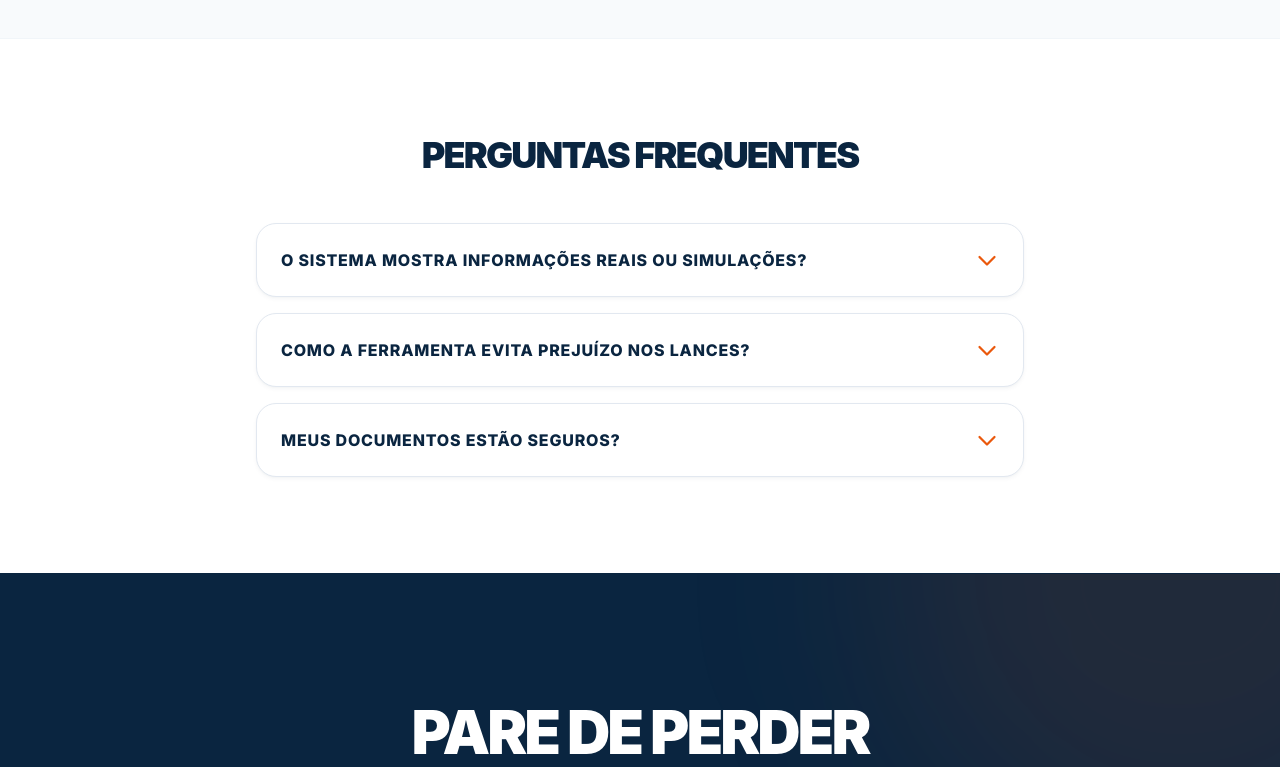
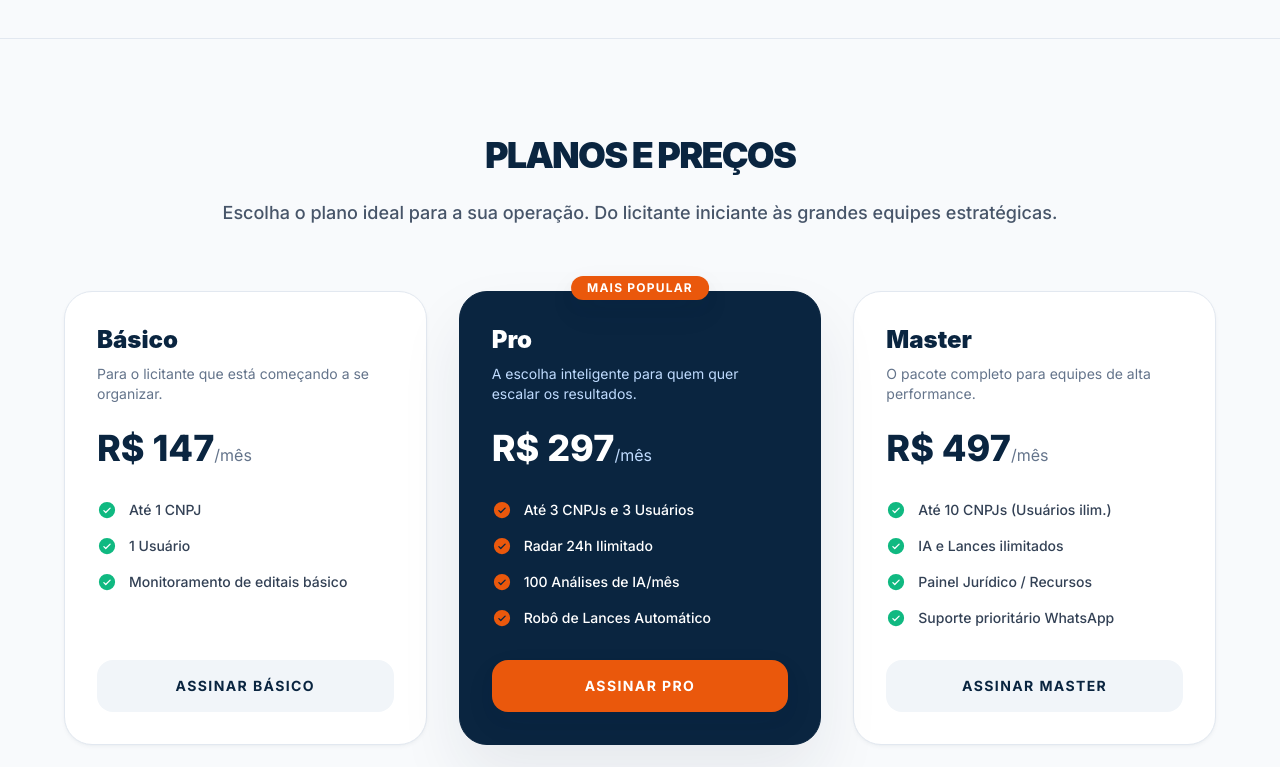
Before and after one commit to kaciaraynara/ESPERTISE-LICITACAO, a React (Vite) app in the folder frontend/: page / in a window 1280 px wide. Shown: the part 4680-5447 px from the top of the page. Built offline with nearby package versions, Linux system fonts and the light colour scheme; no server answers.

Commit message:
feat: adiciona secao de planos a landing page

```diff
--- a/frontend/src/pages/LandingPage.tsx
+++ b/frontend/src/pages/LandingPage.tsx
@@ -312,7 +312,71 @@ export default function LandingPage() {
          </div>
       </section>
 
-      {/* 8. PERGUNTAS FREQUENTES */}
+      {/* 8. PLANOS */}
+      <section id="planos" className="w-full bg-slate-50 py-24 px-6 md:px-12 border-t border-slate-200">
+         <div className="max-w-6xl mx-auto">
+            <div className="text-center mb-16">
+               <motion.h2 initial="hidden" whileInView="visible" viewport={{ once: true }} variants={fadeInUp} className="text-3xl md:text-4xl font-black uppercase tracking-tighter text-[#0A2540] mb-6">
+                  Planos e Preços
+               </motion.h2>
+               <motion.p initial="hidden" whileInView="visible" viewport={{ once: true }} variants={fadeInUp} className="text-lg text-slate-600 font-medium">
+                  Escolha o plano ideal para a sua operação. Do licitante iniciante às grandes equipes estratégicas.
+               </motion.p>
+            </div>
+
+            <div className="grid grid-cols-1 md:grid-cols-3 gap-8 items-stretch">
+               {/* Plano Basico */}
+               <motion.div initial={{ opacity: 0, y: 30 }} whileInView={{ opacity: 1, y: 0 }} viewport={{ once: true }} transition={{ duration: 0.5 }} className="bg-white border border-slate-200 rounded-3xl p-8 shadow-sm hover:shadow-lg transition-all flex flex-col">
+                  <h3 className="text-2xl font-black text-[#0A2540] mb-2">Básico</h3>
+                  <p className="text-sm text-slate-500 min-h-[40px] mb-6">Para o licitante que está começando a se organizar.</p>
+                  <div className="mb-8">
+                     <span className="text-4xl font-black text-[#0A2540]">R$ 147</span><span className="text-slate-500">/mês</span>
+                  </div>
+                  <ul className="space-y-4 mb-8 flex-1">
+                     <li className="flex items-start gap-3"><CheckCircle weight="fill" className="text-emerald-500 w-5 h-5 shrink-0" /><span className="text-sm font-medium text-slate-700">Até 1 CNPJ</span></li>
+                     <li className="flex items-start gap-3"><CheckCircle weight="fill" className="text-emerald-500 w-5 h-5 shrink-0" /><span className="text-sm font-medium text-slate-700">1 Usuário</span></li>
+                     <li className="flex items-start gap-3"><CheckCircle weight="fill" className="text-emerald-500 w-5 h-5 shrink-0" /><span className="text-sm font-medium text-slate-700">Monitoramento de editais básico</span></li>
+                  </ul>
+                  <button onClick={() => navigate('/register')} className="w-full py-4 rounded-xl font-bold bg-slate-100 text-[#0A2540] hover:bg-slate-200 transition-colors uppercase tracking-widest text-sm">Assinar Básico</button>
+               </motion.div>
+
+               {/* Plano Pro */}
+               <motion.div initial={{ opacity: 0, y: 30 }} whileInView={{ opacity: 1, y: 0 }} viewport={{ once: true }} transition={{ duration: 0.5, delay: 0.1 }} className="bg-[#0A2540] border border-[#0A2540] rounded-3xl p-8 shadow-2xl transform md:-translate-y-4 flex flex-col relative">
+                  <div className="absolute -top-4 left-1/2 -translate-x-1/2 bg-[#EA580C] text-white px-4 py-1 rounded-full text-xs font-bold uppercase tracking-widest shadow-lg whitespace-nowrap">Mais Popular</div>
+                  <h3 className="text-2xl font-black text-white mb-2">Pro</h3>
+                  <p className="text-sm text-blue-200 min-h-[40px] mb-6">A escolha inteligente para quem quer escalar os resultados.</p>
+                  <div className="mb-8">
+                     <span className="text-4xl font-black text-white">R$ 297</span><span className="text-blue-200">/mês</span>
+                  </div>
+                  <ul className="space-y-4 mb-8 flex-1">
+                     <li className="flex items-start gap-3"><CheckCircle weight="fill" className="text-[#EA580C] w-5 h-5 shrink-0" /><span className="text-sm font-medium text-white">Até 3 CNPJs e 3 Usuários</span></li>
+                     <li className="flex items-start gap-3"><CheckCircle weight="fill" className="text-[#EA580C] w-5 h-5 shrink-0" /><span className="text-sm font-medium text-white">Radar 24h Ilimitado</span></li>
+                     <li className="flex items-start gap-3"><CheckCircle weight="fill" className="text-[#EA580C] w-5 h-5 shrink-0" /><span className="text-sm font-medium text-white">100 Análises de IA/mês</span></li>
+                     <li className="flex items-start gap-3"><CheckCircle weight="fill" className="text-[#EA580C] w-5 h-5 shrink-0" /><span className="text-sm font-medium text-white">Robô de Lances Automático</span></li>
+                  </ul>
+                  <button onClick={() => navigate('/register')} className="w-full py-4 rounded-xl font-bold bg-[#EA580C] hover:bg-orange-600 text-white transition-all shadow-lg hover:shadow-orange-500/30 uppercase tracking-widest text-sm">Assinar Pro</button>
+               </motion.div>
+
+               {/* Plano Master */}
+               <motion.div initial={{ opacity: 0, y: 30 }} whileInView={{ opacity: 1, y: 0 }} viewport={{ once: true }} transition={{ duration: 0.5, delay: 0.2 }} className="bg-white border border-slate-200 rounded-3xl p-8 shadow-sm hover:shadow-lg transition-all flex flex-col">
+                  <h3 className="text-2xl font-black text-[#0A2540] mb-2">Master</h3>
+                  <p className="text-sm text-slate-500 min-h-[40px] mb-6">O pacote completo para equipes de alta performance.</p>
+                  <div className="mb-8">
+                     <span className="text-4xl font-black text-[#0A2540]">R$ 497</span><span className="text-slate-500">/mês</span>
+                  </div>
+                  <ul className="space-y-4 mb-8 flex-1">
+                     <li className="flex items-start gap-3"><CheckCircle weight="fill" className="text-emerald-500 w-5 h-5 shrink-0" /><span className="text-sm font-medium text-slate-700">Até 10 CNPJs (Usuários ilim.)</span></li>
+                     <li className="flex items-start gap-3"><CheckCircle weight="fill" className="text-emerald-500 w-5 h-5 shrink-0" /><span className="text-sm font-medium text-slate-700">IA e Lances ilimitados</span></li>
+                     <li className="flex items-start gap-3"><CheckCircle weight="fill" className="text-emerald-500 w-5 h-5 shrink-0" /><span className="text-sm font-medium text-slate-700">Painel Jurídico / Recursos</span></li>
+                     <li className="flex items-start gap-3"><CheckCircle weight="fill" className="text-emerald-500 w-5 h-5 shrink-0" /><span className="text-sm font-medium text-slate-700">Suporte prioritário WhatsApp</span></li>
+                  </ul>
+                  <button onClick={() => navigate('/register')} className="w-full py-4 rounded-xl font-bold bg-slate-100 text-[#0A2540] hover:bg-slate-200 transition-colors uppercase tracking-widest text-sm">Assinar Master</button>
+               </motion.div>
+            </div>
+         </div>
+      </section>
+
+      {/* 9. PERGUNTAS FREQUENTES */}
       <section className="w-full bg-white py-24 px-6 md:px-12 border-t border-slate-100">
          <div className="max-w-3xl mx-auto">
             <motion.h2 initial="hidden" whileInView="visible" viewport={{ once: true }} variants={fadeInUp} className="text-3xl md:text-4xl font-black uppercase tracking-tighter text-[#0A2540] mb-12 text-center">
@@ -355,7 +419,7 @@ export default function LandingPage() {
          </div>
       </section>
 
-      {/* 9. CHAMADA FINAL */}
+      {/* 10. CHAMADA FINAL */}
       <section className="w-full bg-[#0A2540] py-32 px-6 md:px-12 relative overflow-hidden border-t border-[#0A2540]">
          <div className="absolute top-0 right-0 w-[600px] h-[600px] bg-[#EA580C]/10 blur-[100px] rounded-full -translate-y-1/2 translate-x-1/3"></div>
          <div className="max-w-4xl mx-auto text-center relative z-10 flex flex-col items-center">
```
